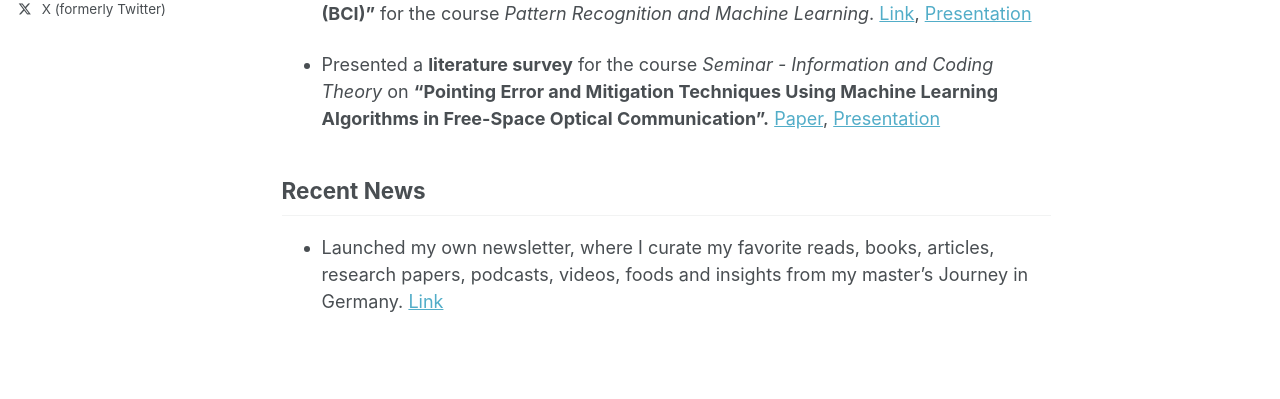
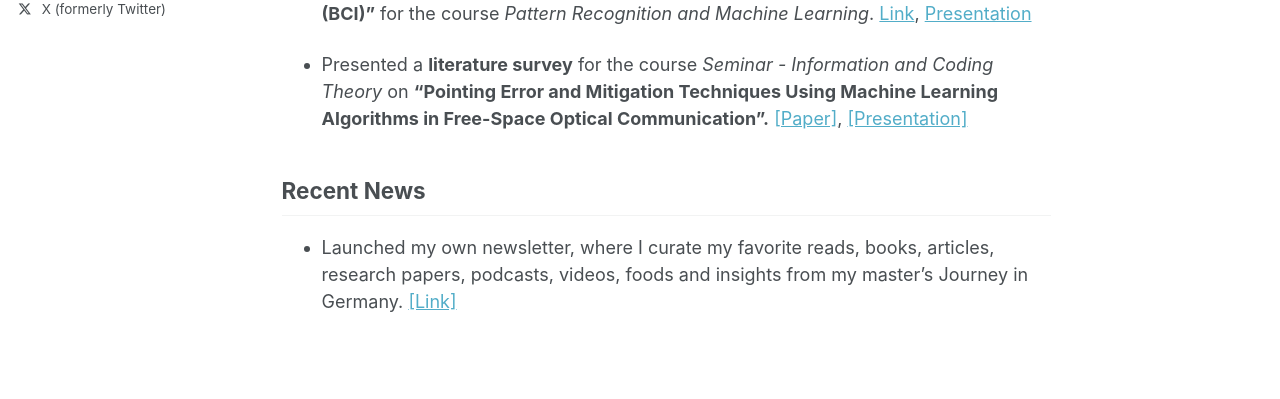
Before and after one commit to SouvickC/SouvickC.github.io, a Jekyll site: the page built from _pages/about.md, in a window 1280 px wide and 1227 px high. Shown: the part 513-912 px from the top of the window. Built offline with Jekyll 4.4.1, drawn with Linux system fonts in a browser that asks for light colours.

Commit message:
update first page

```diff
--- a/_pages/about.md
+++ b/_pages/about.md
@@ -20,10 +20,10 @@ Talks
 - Presented a **talk** on **"Pattern Recognition Techniques in Brain-Computer Interface (BCI)"** for the course *Pattern Recognition and Machine Learning*. [Link](https://dss-kiel.de/index.php/teaching/lectures/lecture-pattern-recognition), [Presentation](/files/PRML_Talk_SouvickC.pdf)
 
 
-- Presented a **literature survey** for the course *Seminar - Information and Coding Theory* on **"Pointing Error and Mitigation Techniques Using Machine Learning Algorithms in Free-Space Optical Communication".** [Paper](/files/Seminar_ICT_paper_Souvick_C.pdf),  [Presentation](/files/Seminar_ICT_PPT_Souvick_C.pdf)
+- Presented a **literature survey** for the course *Seminar - Information and Coding Theory* on **"Pointing Error and Mitigation Techniques Using Machine Learning Algorithms in Free-Space Optical Communication".** [[Paper]](/files/Seminar_ICT_paper_Souvick_C.pdf),  [[Presentation]](/files/Seminar_ICT_PPT_Souvick_C.pdf)
 
 
 Recent News
 ----
 
-- Launched my own newsletter, where I curate my favorite reads, books, articles, research papers, podcasts, videos, foods and insights from my master's Journey in Germany. [Link](https://souvickc.substack.com/)
+- Launched my own newsletter, where I curate my favorite reads, books, articles, research papers, podcasts, videos, foods and insights from my master's Journey in Germany. [[Link]](https://souvickc.substack.com/)
```
